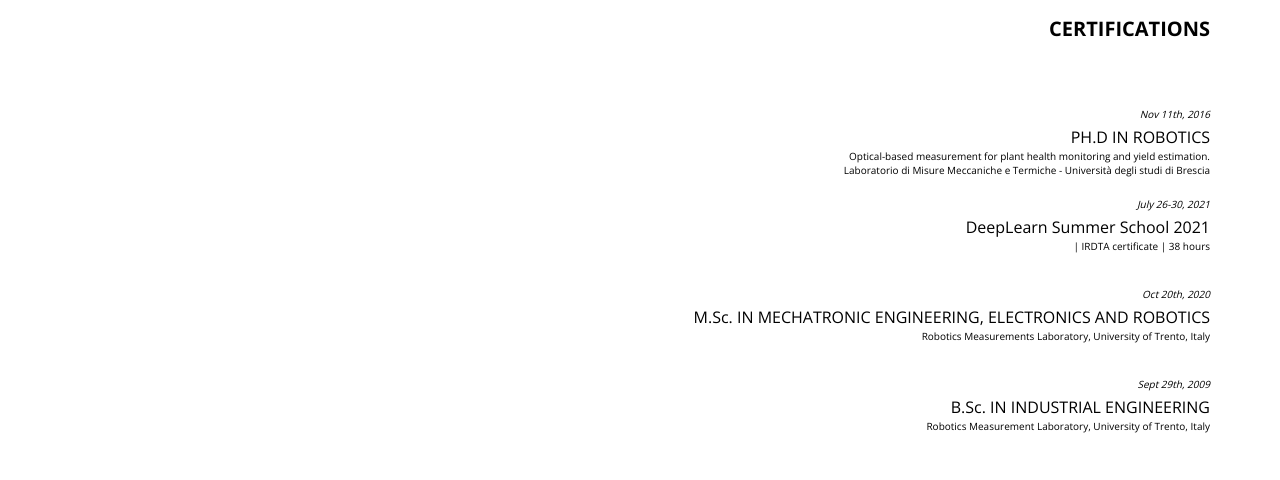
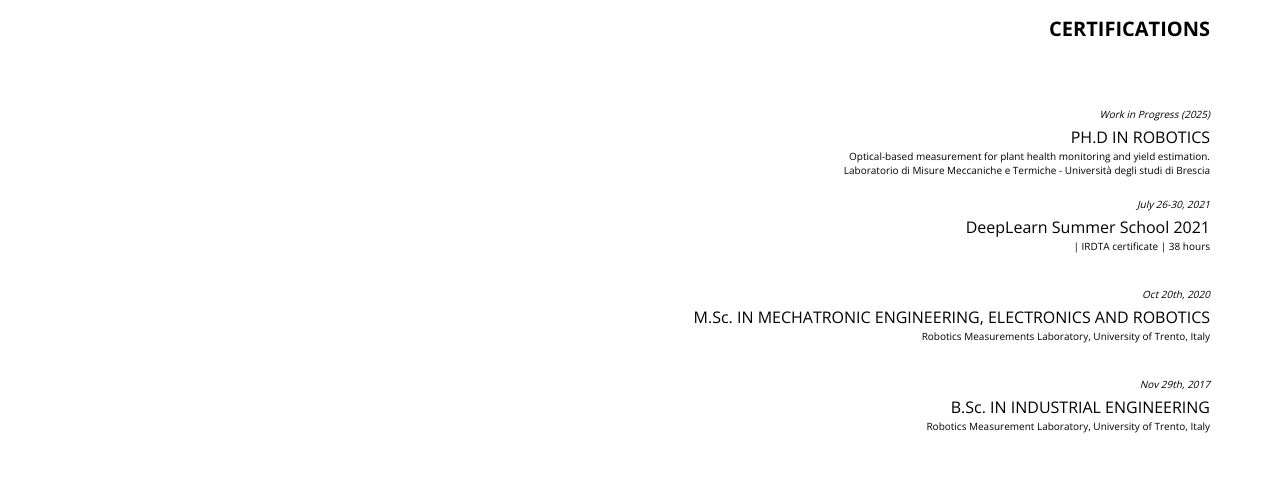
Before and after one commit to bernardolanza93/portfolio, a Jekyll site: the page index.html, which Jekyll copies as it is, in a window 1280 px wide and 900 px high, scrolled down 2185 px. Shown: the part 153-633 px from the top of the window. Built offline with Jekyll 4.4.1, drawn with Linux system fonts in a browser that asks for light colours; nearby versions of some CDN libraries; library files that are not in the unit come from our copies.

Commit message:
!!!improving

```diff
--- a/index.html
+++ b/index.html
@@ -190,7 +190,7 @@
 
                         <h1 style="text-align: right; margin-top: 200px;"><span >CERTIFICATIONS</span></h1>
                         <div class="element1">
-                            <div style="margin-bottom:5px;font-size: 10px;text-align: right;"><i>Nov 11th, 2016</i></div>
+                            <div style="margin-bottom:5px;font-size: 10px;text-align: right;"><i>Work in Progress (2025) </i></div>
                             <div style="text-align: right;" class="wow fadeIn">PH.D IN ROBOTICS</div>
                             <small><div style="text-align: right;" class="wow fadeIn">Optical-based measurement for plant health monitoring and yield estimation.</div></small>
                             <small><div style="text-align: right;" class="wow fadeIn">Laboratorio di Misure Meccaniche e Termiche - Università degli studi di Brescia</div></small>
@@ -218,7 +218,7 @@
                         <br>
 
                         <div class="element1">
-                            <div style="margin-bottom:5px;font-size: 10px; text-align: right;"><i>Sept 29th, 2009</i></div>
+                            <div style="margin-bottom:5px;font-size: 10px; text-align: right;"><i>Nov 29th, 2017</i></div>
                             <div style="text-align: right;" class="wow fadeIn">B.Sc. IN INDUSTRIAL ENGINEERING</div>
                             <small><div style="text-align: right;" class="wow fadeIn">Robotics Measurement Laboratory, University of Trento, Italy</div></small>
 
```
